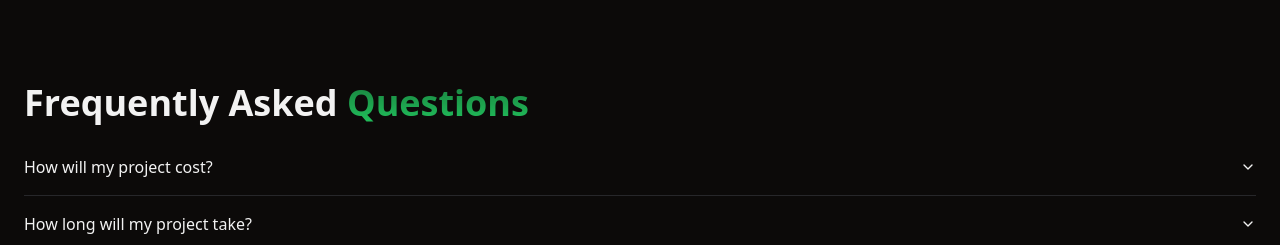
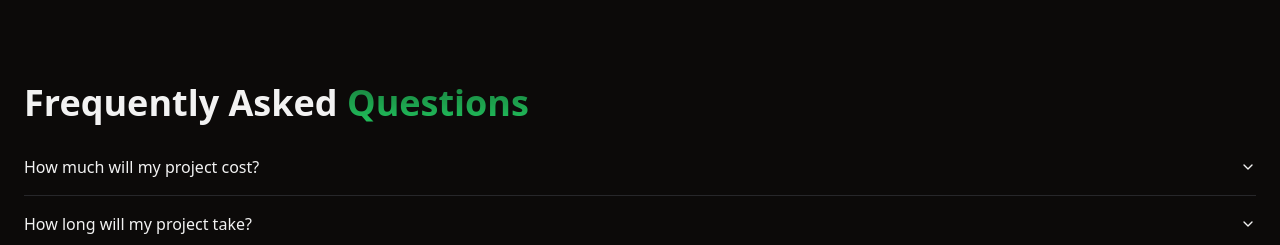
Before and after one commit to jrvscm/high-plains-media-v2, a React (Vite) app: page / in a window 1280 px wide. Shown: the part 4500-4745 px from the top of the page. Built offline with nearby package versions, Linux system fonts and the light colour scheme; no server answers.

Commit message:
fix typo

```diff
--- a/src/components/FAQ.tsx
+++ b/src/components/FAQ.tsx
@@ -13,7 +13,7 @@ interface FAQProps {
 
 const FAQList: FAQProps[] = [
   {
-    question: "How will my project cost?",
+    question: "How much will my project cost?",
     answer: `We provide tailored solutions, so the cost depends on your project\'s size, complexity, and specific requirements. Schedule a discovery call to receive a detailed quote`,
     value: "item-1",
   },
```
